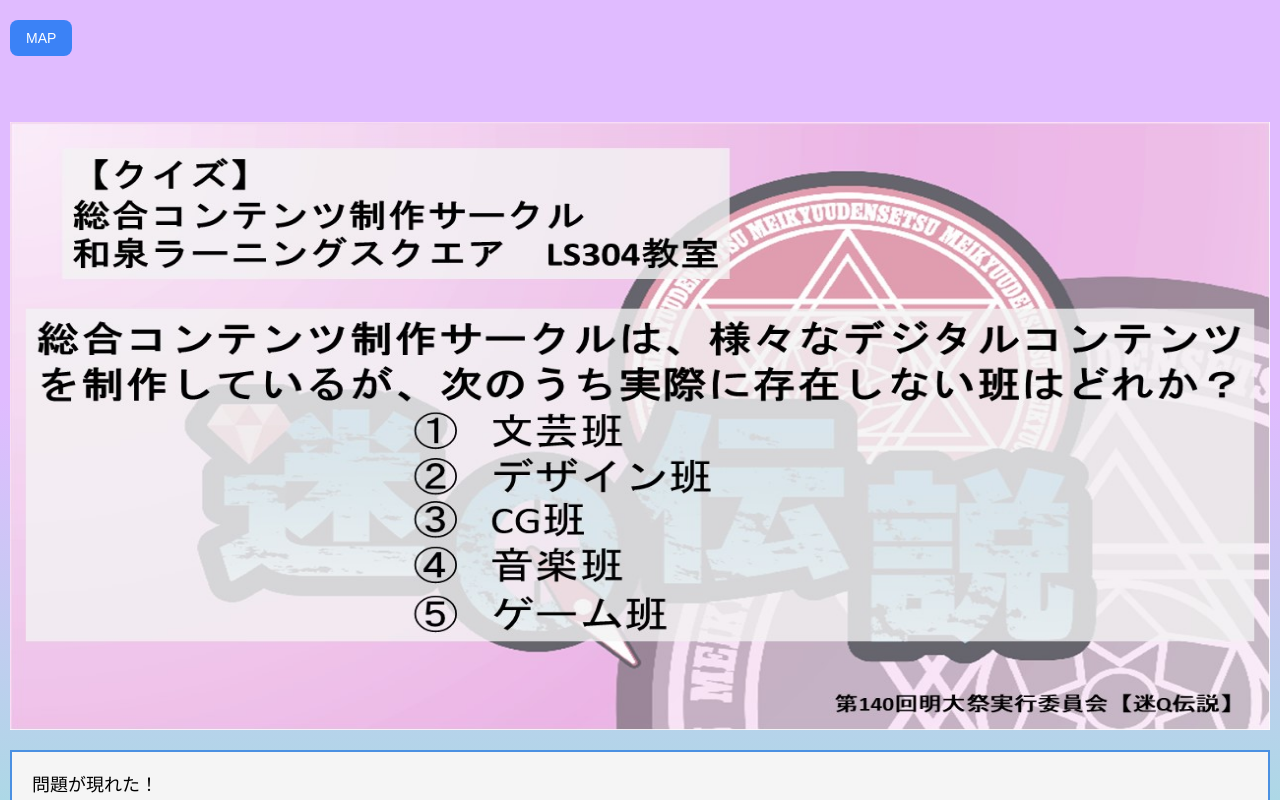
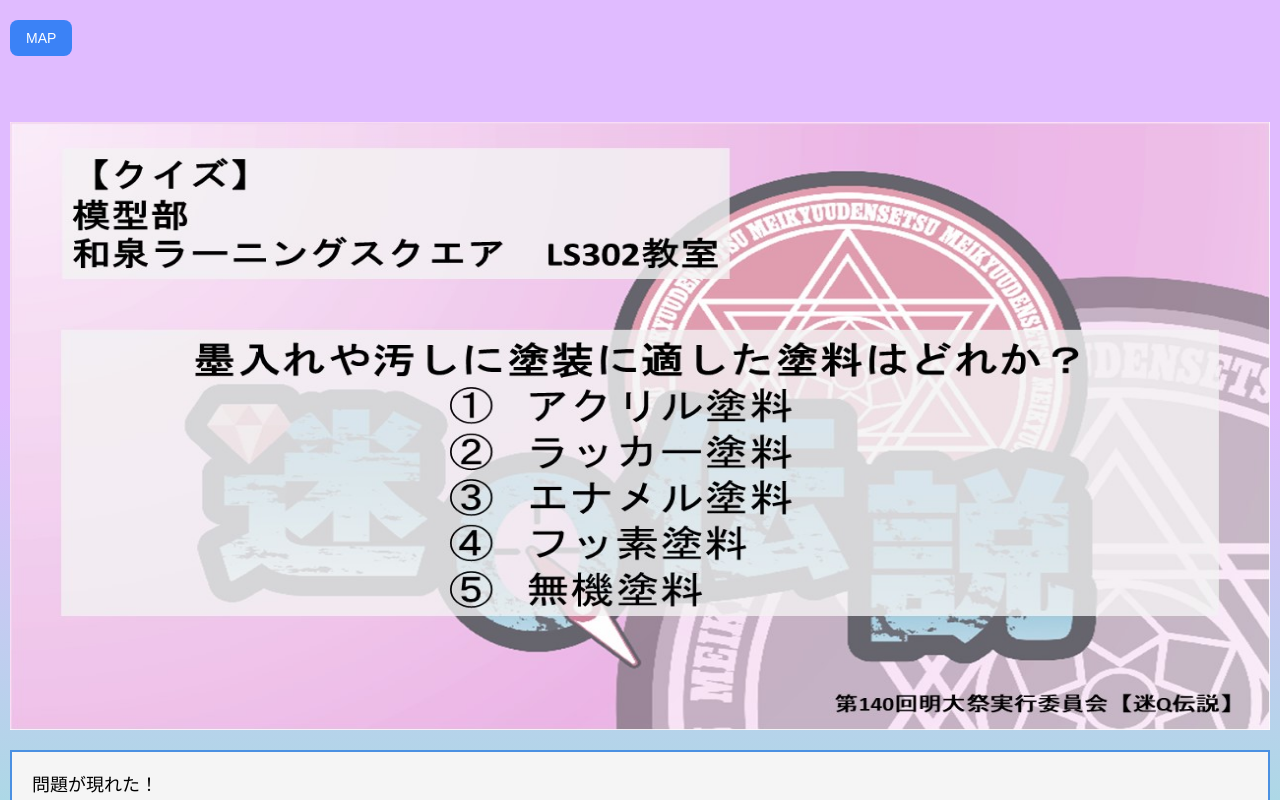
Before and after one commit to onizawashotaro4061/my-next-app, a Next.js app: page /quiz/D10 in a window 1280 px wide. Shown: the top 800 px of the page. Built offline with nearby package versions, Linux system fonts and the light colour scheme.

Commit message:
changeImage

```diff
--- a/src/app/quiz/D10/page.tsx
+++ b/src/app/quiz/D10/page.tsx
@@ -12,7 +12,7 @@ const Page: React.FC = () => {
       height: '',
     }}>
       <ChoiceComponent
-        imageUrl="/images/QB3.jpg"  // 画面上部に表示する画像のパス
+        imageUrl="/images/QD3.jpg"  // 画面上部に表示する画像のパス
         correctAnswer={3}  // 正解の番号
         course="B"  // 記録するコース名
         label="Q3"  // 記録するラベル
```
